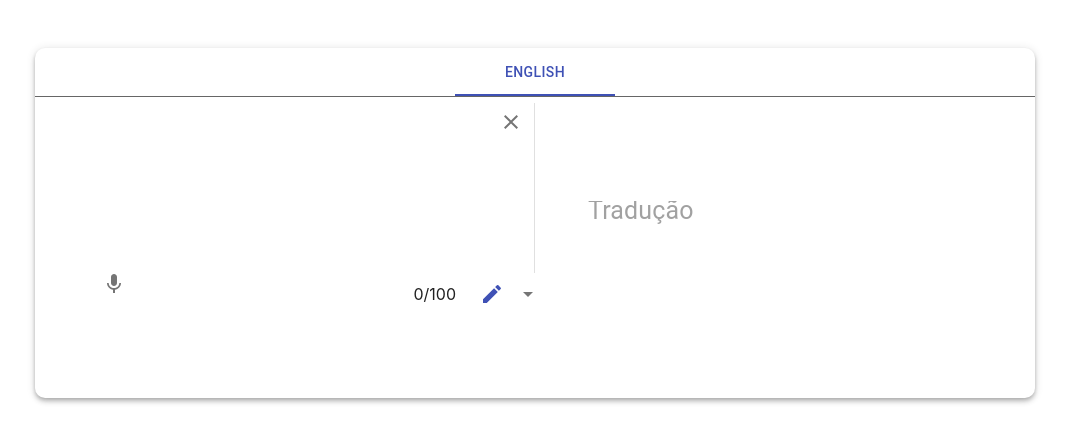
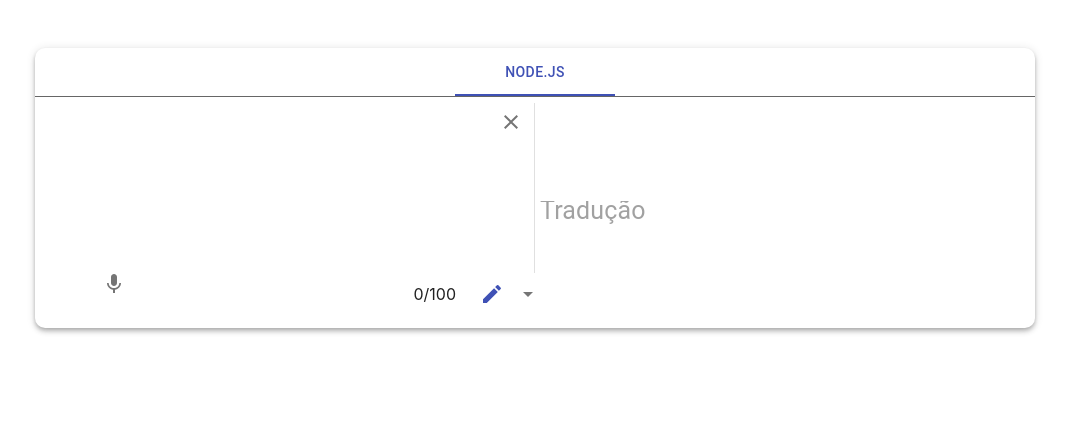
Before and after one commit to JimmyStarling/transpiler-translator, a React (Create React App) app: page / in a window 1280 px wide. Shown: the top 442 px of the page, without its empty margins (105-1174 px from the left). Built offline with nearby package versions, Linux system fonts and the light colour scheme.

Commit message:
Change languages.

```diff
--- a/src/components/ContainerRoot.js
+++ b/src/components/ContainerRoot.js
@@ -33,14 +33,14 @@ export default function ContainerRoot() {
 	const selected_languages = [
 		{
 			id: 0,
-			lang: 'english',
+			lang: 'Node.js',
 			text: '',
 			output: false, // !IMPORTANT Utilizado na logica de tradução.
 			input: true
 		},
 		{
 			id: 1,
-			lang: 'portuguese',
+			lang: 'PHP',
 			text: 'Tradução',
 			output: true, // !IMPORTANT Utilizado na logica de tradução.
 			input: false
@@ -69,7 +69,7 @@ export default function ContainerRoot() {
 	return (
 		<div className={classes.root}>
 		<Grid container direction="column" spacing={3}>
-			<Grid container className={classes.textcontainer} justify="center" spacing={0}>
+			<Grid container className={classes.textFieldContainer} justify="center" spacing={0}>
 				<Paper
 					className={`${classes.paper} ${classes.spacingPaper}`}
 					elevation={4}>
@@ -80,7 +80,6 @@ export default function ContainerRoot() {
 							<ListItem
 								key={value.id}
 								className={classes.listItem}>
-								{ SpaceDynamic(index, 3) }
 								<TextFields
 									order={index}
 									items={value}
```
